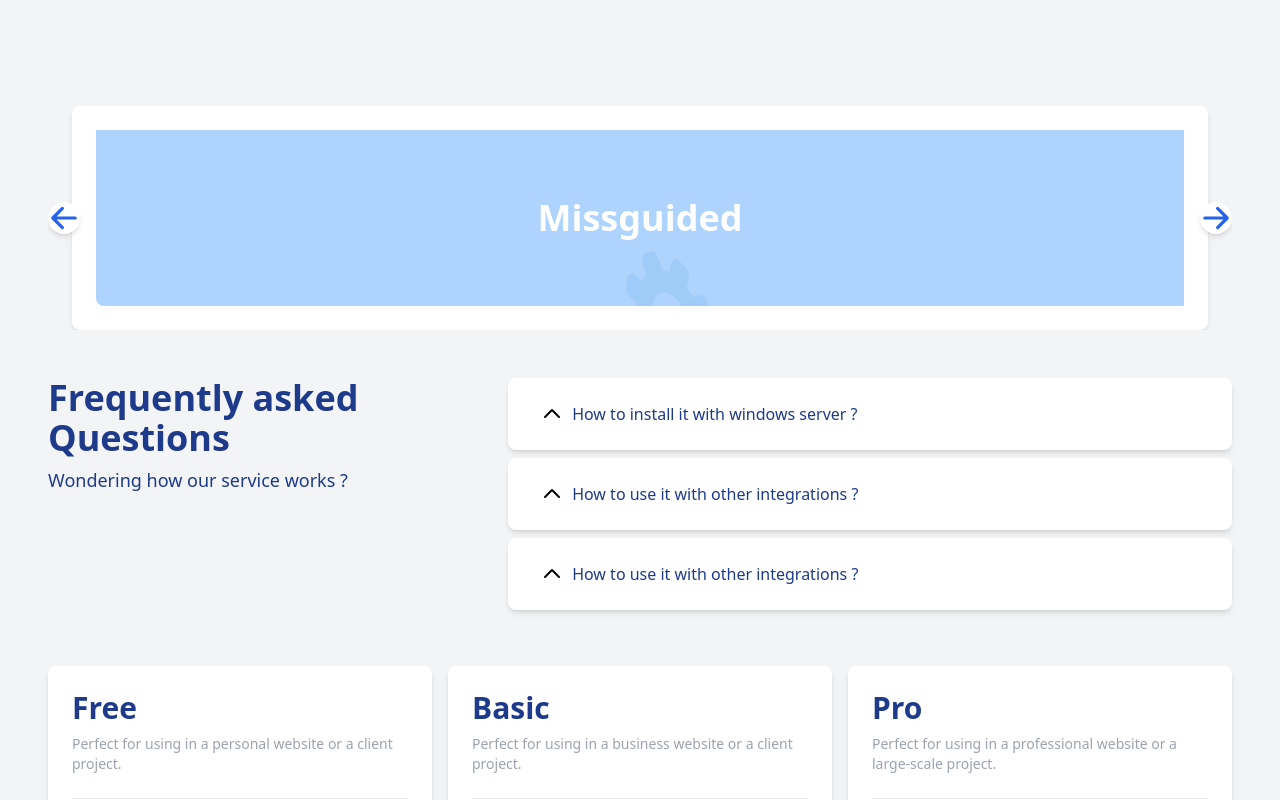
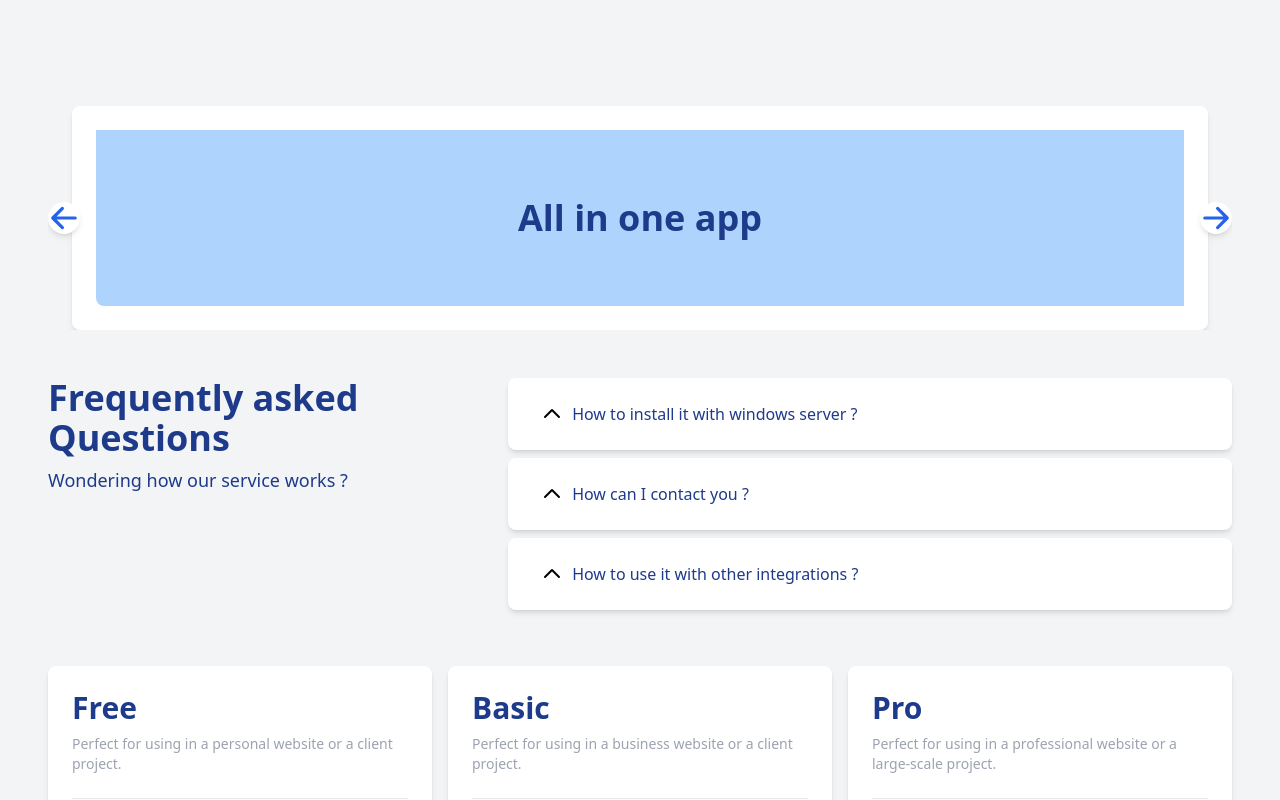
Before and after one commit to qlawmarq/next-tailwind-landing-page, a Next.js app: page / in a window 1280 px wide. Shown: the part 660-1460 px from the top of the page. Built offline with nearby package versions, Linux system fonts and the light colour scheme.

Commit message:
update Carousel

```diff
--- a/components/molecules/Carousel/Carousel.tsx
+++ b/components/molecules/Carousel/Carousel.tsx
@@ -1,4 +1,4 @@
-import React, { useEffect,useRef, useCallback, useState, CSSProperties } from 'react';
+import React, { useEffect, useRef, useCallback, useState } from 'react';
 import { useSprings, a, useSpring } from '@react-spring/web';
 import { ArrowRightIcon, ArrowLeftIcon } from '@heroicons/react/solid';
 import { CarouselItem } from './CarouselItem';
@@ -6,23 +6,19 @@ import { CarouselItem } from './CarouselItem';
 type CarouselProps = {
   items: React.ReactNode[];
   width: number;
-  showButtons: boolean;
-  showCounter: boolean;
+  interval?: number;
+  showButtons?: boolean;
+  showCounter?: boolean;
 };
 
 export const Carousel: React.FC<CarouselProps> = ({
   items,
   width,
+  interval = 6000,
   showButtons = true,
   showCounter = true,
 }) => {
   const [visible, setVisible] = useState(items.length - 2);
-
-  if (items.length <= 2) {
-    alert(
-      "The slider doesn't handle two or less items very well, please use it with an array of at least 3 items in length"
-    );
-  }
 
   const idx = useCallback(
     (x, l = items.length) => (x < 0 ? x + l : x) % l,
@@ -87,10 +83,14 @@ export const Carousel: React.FC<CarouselProps> = ({
     [idx, getPos, width, visible, set, items.length]
   );
 
-  const buttons = (next: number) => {
+  const onClickButtons = (next: number) => {
     index.current += next;
     runSprings(0, next, true, -0, () => {}, -0);
   };
+
+  useEffect(() => {
+    setInterval(() => onClickButtons(1), interval);
+  }, []);
 
   return (
     <>
@@ -106,19 +106,19 @@ export const Carousel: React.FC<CarouselProps> = ({
             willChange: 'transform',
           }}
         >
-          <CarouselItem></CarouselItem>
+          <CarouselItem>{items[i]}</CarouselItem>
         </a.div>
       ))}
       {showButtons ? (
         <>
           <button
-            onClick={() => buttons(-1)}
+            onClick={() => onClickButtons(-1)}
             className="focus:shadow-outline absolute top-0 left-0 mt-24 h-8 w-8 rounded-full bg-white text-2xl text-blue-600 shadow-md hover:text-blue-400 focus:text-blue-400 focus:outline-none"
           >
             <ArrowLeftIcon />
           </button>
           <button
-            onClick={() => buttons(1)}
+            onClick={() => onClickButtons(1)}
             className="focus:shadow-outline absolute top-0 right-0 mt-24 h-8 w-8 rounded-full bg-white text-2xl text-blue-600 shadow-md hover:text-blue-400 focus:text-blue-400 focus:outline-none"
           >
             <ArrowRightIcon />
--- a/components/molecules/Carousel/CarouselItem.tsx
+++ b/components/molecules/Carousel/CarouselItem.tsx
@@ -1,30 +1,23 @@
-import React, {
-  useRef,
-  useCallback,
-  useState,
-  useEffect,
-  useLayoutEffect,
-} from 'react';
+import React from 'react';
 import analyzeData from '../../../public/images/analyze_data.png';
 import Image from 'next/image';
 import { Card } from '../../atoms/Card';
-import { H1, H2, H3, Paragraph } from '../../atoms/Typography';
 
-export const CarouselItem: React.FC = () => {
+export const CarouselItem: React.FC = ({ children }) => {
   return (
     <Card className="relative mx-6 block items-center md:flex">
       <div className="relative h-full w-full overflow-hidden rounded-t-lg md:rounded-t-none md:rounded-l-lg">
         <div className="h-44">
-          <Image
-            className="absolute inset-0 h-full w-full object-cover object-center"
+          {/* <Image
+            className="absolute inset-0 h-44 w-20"
             src={analyzeData}
             alt="Analyze Data"
-          />
-        </div>
-        <div className="absolute inset-0 h-full w-full bg-blue-300 opacity-75"></div>
-        <div className="absolute inset-0 flex h-full w-full items-center justify-center fill-current text-white">
-          <div className="flex h-full w-full items-center justify-center">
-            <H1 className="text-white">Missguided</H1>
+          /> */}
+          <div className="absolute inset-0 h-full w-full bg-blue-300 opacity-75"></div>
+          <div className="absolute inset-0 flex h-full w-full items-center justify-center fill-current text-white">
+            <div className="flex h-full w-full items-center justify-center">
+              {children}
+            </div>
           </div>
         </div>
       </div>
--- a/components/molecules/Carousel/index.tsx
+++ b/components/molecules/Carousel/index.tsx
@@ -1,11 +1,11 @@
-import React, { useEffect,useRef, useCallback, useState, CSSProperties } from 'react';
+import React, { useCallback, useState } from 'react';
 import { Carousel } from './Carousel';
-import { Container } from '../../atoms/Container';
 
 type Props = {
   items: React.ReactNode[];
-  showButtons: boolean;
-  showCounter: boolean;
+  interval?: number;
+  showButtons?: boolean;
+  showCounter?: boolean;
 };
 
 export const CarouselContainer: React.FC<Props> = (props) => {
@@ -13,7 +13,7 @@ export const CarouselContainer: React.FC<Props> = (props) => {
 
   const measuredRef = useCallback((node) => {
     function updateSize() {
-      const itemWidth = node.getBoundingClientRect().width;
+      const itemWidth = node?.getBoundingClientRect().width;
       const windowWidth =
         window.innerWidth ||
         document.documentElement.clientWidth ||
@@ -21,32 +21,14 @@ export const CarouselContainer: React.FC<Props> = (props) => {
       const width = itemWidth === 'full' ? windowWidth : Math.ceil(itemWidth);
       setWidth(width);
     }
-    updateSize()
+    updateSize();
     window.addEventListener('resize', updateSize);
   }, []);
 
-  // useEffect(() => {
-  //   function handleResize() {
-  //     setWidth(window.innerWidth)
-  //   }
-  //   window.addEventListener('resize', handleResize)
-  //   const windowWidth =
-  //   window.innerWidth ||
-  //   document.documentElement.clientWidth ||
-  //   document.body.clientWidth;
-  //   setWidth(windowWidth);
-  // })
-
   return (
     <>
-      <div ref={measuredRef} className='relative h-56 overflow-hidden'>
-        {width !== 0 ? (
-          <Carousel {...props} width={width}>
-            {props.children}
-          </Carousel>
-        ) : (
-          null
-        )}
+      <div ref={measuredRef} className="relative h-56 overflow-hidden">
+        {width !== 0 ? <Carousel {...props} width={width} /> : null}
       </div>
     </>
   );
--- a/components/templates/FAQ/index.tsx
+++ b/components/templates/FAQ/index.tsx
@@ -17,17 +17,22 @@ export const FAQ = () => {
             <Accordion
               className="mb-2"
               question="How to install it with windows server ?"
-              answer="I don't know..."
+              answer="Contact us"
+            />
+            <Accordion
+              className="mb-2"
+              question="How can I contact you ?"
+              answer="Lorem, ipsum dolor sit amet consectetur
+                adipisicing elit.
+                Mollitia temporibus doloremque non eligendi unde ipsam?
+                Voluptatibus, suscipit deserunt quidem delectus perferendis
+                velit molestias, veritatis officia fugiat cumque quaerat
+                earum adipisci?"
             />
             <Accordion
               className="mb-2"
               question="How to use it with other integrations ?"
-              answer="I don't know..."
-            />
-            <Accordion
-              className="mb-2"
-              question="How to use it with other integrations ?"
-              answer="Lorem, ipsum dolor sit amet consectetur{' '}
+              answer="Lorem, ipsum dolor sit amet consectetur
                 adipisicing elit.
                 Mollitia temporibus doloremque non eligendi unde ipsam?
                 Voluptatibus, suscipit deserunt quidem delectus perferendis
--- a/components/templates/Features/index.tsx
+++ b/components/templates/Features/index.tsx
@@ -1,11 +1,18 @@
 import { Container } from '../../atoms/Container';
 import { CarouselContainer } from '../../molecules/Carousel';
+import { H1, H2, H3, Paragraph } from '../../atoms/Typography';
 
 export const Features = () => {
   return (
     <Container>
       <div className="relative mx-auto flex w-full flex-col py-6">
-        <CarouselContainer items={['1', '2', 3]} />
+        <CarouselContainer
+          items={[
+            <H1>All in one app</H1>,
+            <H1>Safety and Secure</H1>,
+            <H1>Help your Business</H1>,
+          ]}
+        />
       </div>
     </Container>
   );
```
